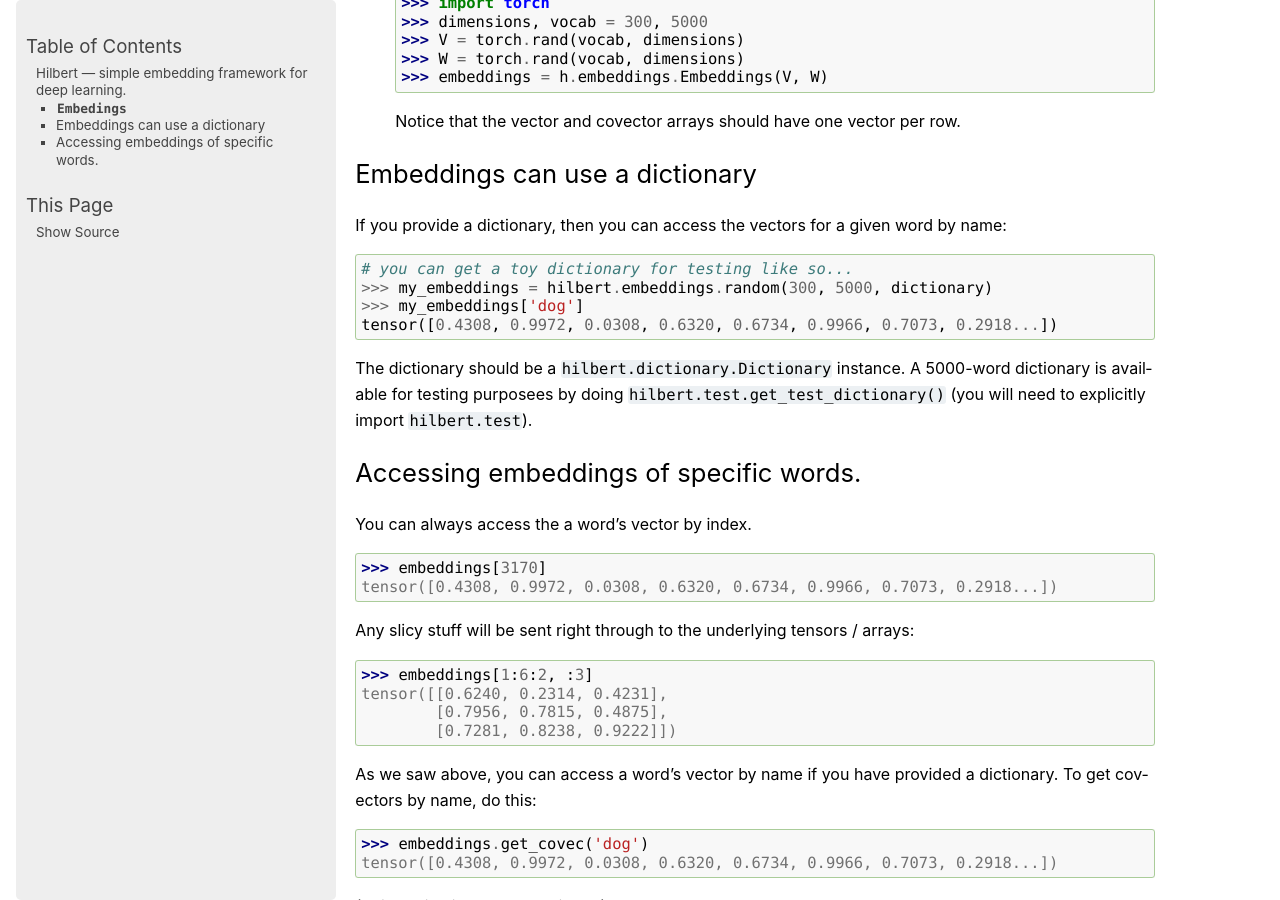
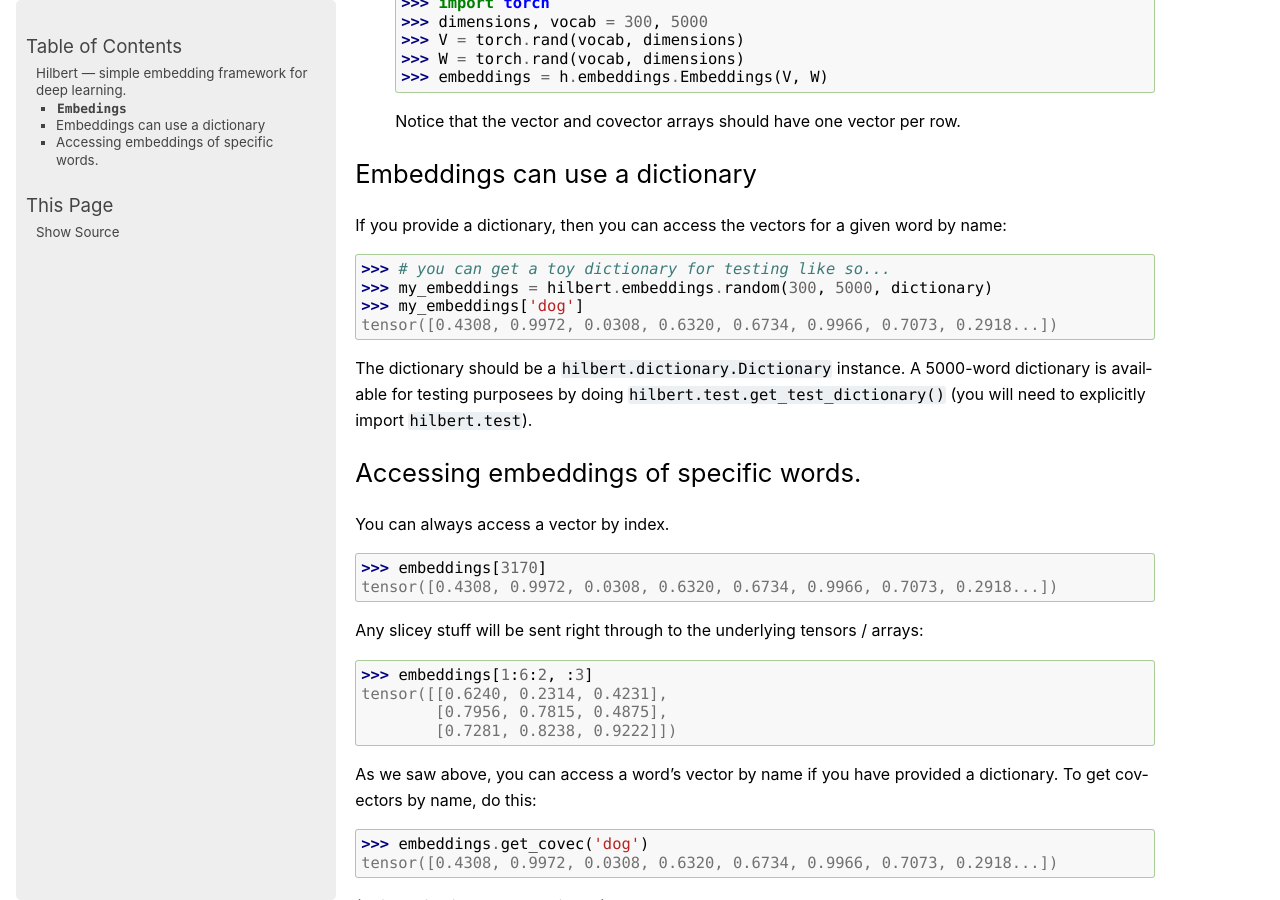
Before and after one commit to enewe101/hilbert, a Sphinx documentation site: the page built from docs/index.rst, in a window 1280 px wide and 900 px high, scrolled down 997 px. Built offline with Sphinx 7.4.7, drawn with Linux system fonts in a browser that asks for light colours.

Commit message:
update docs

```diff
--- a/docs/index.rst
+++ b/docs/index.rst
@@ -75,7 +75,7 @@
 
 .. code-block:: python
 
-    # you can get a toy dictionary for testing like so...
+    >>> # you can get a toy dictionary for testing like so...
     >>> my_embeddings = hilbert.embeddings.random(300, 5000, dictionary)
     >>> my_embeddings['dog']
     tensor([0.4308, 0.9972, 0.0308, 0.6320, 0.6734, 0.9966, 0.7073, 0.2918...])
@@ -89,14 +89,14 @@
 Accessing embeddings of specific words.
 ~~~~~~~~~~~~~~~~~~~~~~~~~~~~~~~~~~~~~~~
 
-You can always access the a word's vector by index.
+You can always access a vector by index.
 
 .. code-block:: python
 
     >>> embeddings[3170]
     tensor([0.4308, 0.9972, 0.0308, 0.6320, 0.6734, 0.9966, 0.7073, 0.2918...])
 
-Any slicy stuff will be sent right through to the underlying tensors / arrays:
+Any slicey stuff will be sent right through to the underlying tensors / arrays:
 
 .. code-block:: python
 
```
Also changed, not shown: other parts of docs/index.rst (+0 -3 lines).
